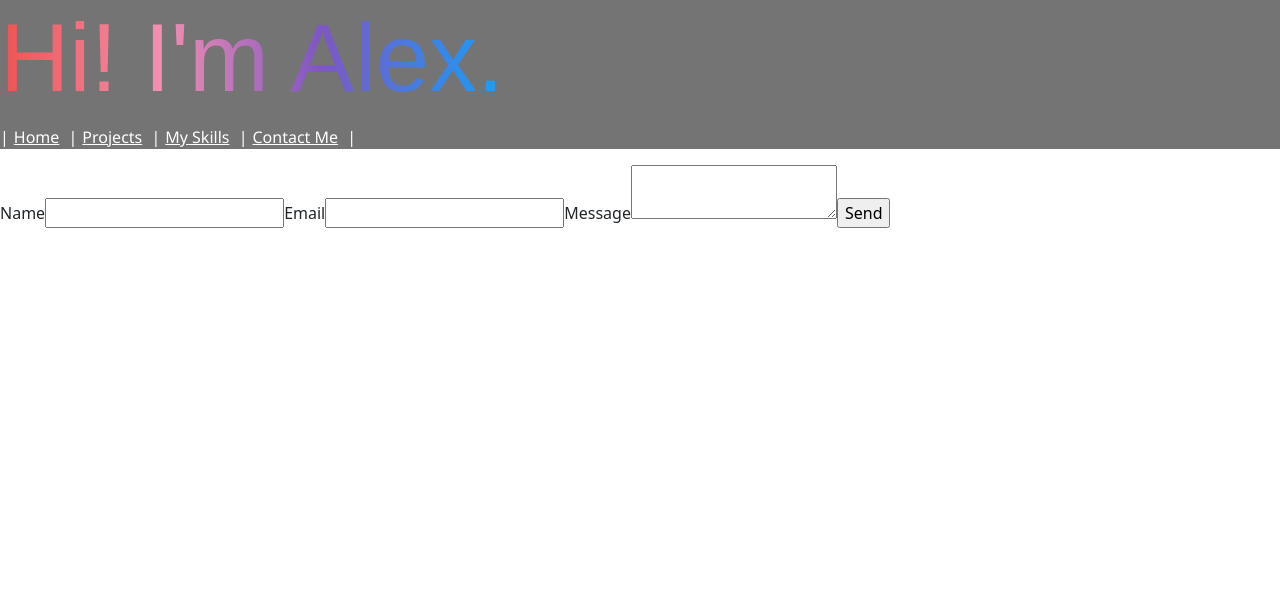
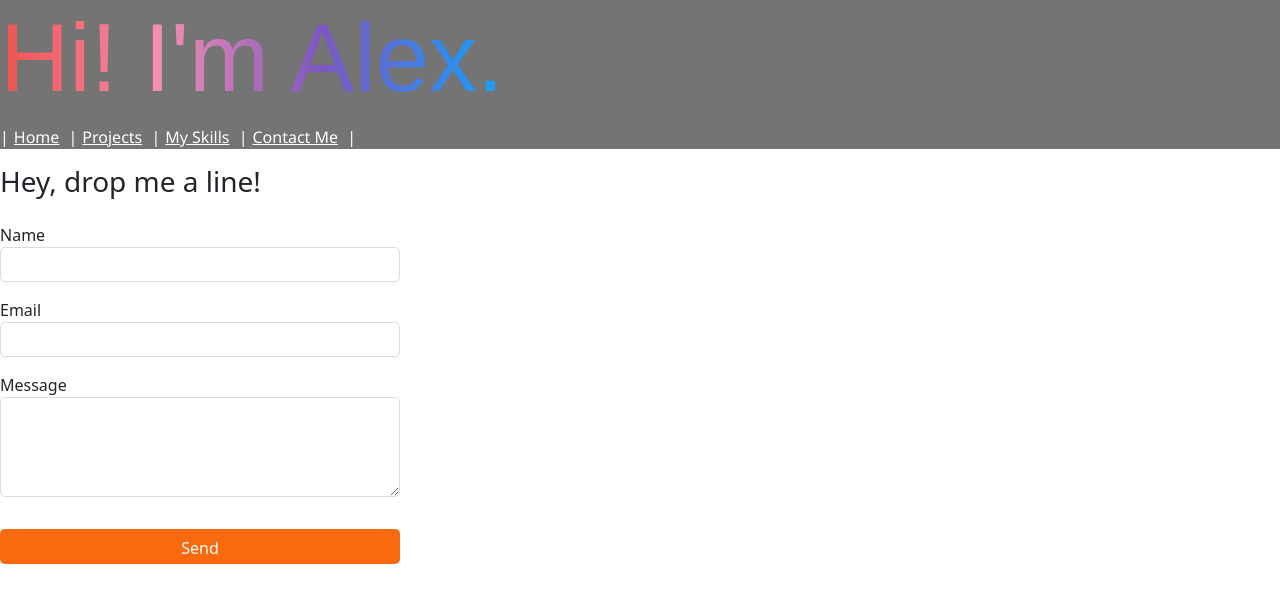
Before and after one commit to alexiusvdt/profile, a React (Create React App) app: page /contact-me in a window 1280 px wide. Shown: the top 602 px of the page. Built offline with nearby package versions, Linux system fonts and the light colour scheme.

Commit message:
fix env variables, add styling to contactform

```diff
--- a/src/components/ContactMe.js
+++ b/src/components/ContactMe.js
@@ -1,5 +1,52 @@
 import React, { useRef } from 'react';
 import emailjs from '@emailjs/browser';
+import styled from 'styled-components';
+
+const StyledContactForm = styled.div`
+  width: 400px;
+  form {
+    display: flex;
+    align-items: flex-start;
+    flex-direction: column;
+    width: 100%;
+    font-size: 16px;
+    input {
+      width: 100%;
+      height: 35px;
+      padding: 7px;
+      outline: none;
+      border-radius: 5px;
+      border: 1px solid rgb(220, 220, 220);
+      &:focus {
+        border: 2px solid rgba(0, 206, 158, 1);
+      }
+    }
+    textarea {
+      max-width: 100%;
+      min-width: 100%;
+      width: 100%;
+      max-height: 100px;
+      min-height: 100px;
+      padding: 7px;
+      outline: none;
+      border-radius: 5px;
+      border: 1px solid rgb(220, 220, 220);
+      &:focus {
+        border: 2px solid rgba(0, 206, 158, 1);
+      }
+    }
+    label {
+      margin-top: 1rem;
+    }
+    input[type="submit"] {
+      margin-top: 2rem;
+      cursor: pointer;
+      background: rgb(249, 105, 14);
+      color: white;
+      border: none;
+    }
+  }
+`;
 
 export const ContactForm = () => {
   const form = useRef();
@@ -15,12 +62,16 @@ export const ContactForm = () => {
       )
       .then((result) => {
           console.log(result.text);
+          console.log("message sent");
       }, (error) => {
           console.log(error.text);
       });
   };
 
   return (
+    <>
+    <h3>Hey, drop me a line! </h3>
+    <StyledContactForm>
     <form ref={form} onSubmit={sendEmail}>
       <label>Name</label>
       <input type="text" name="user_name" />
@@ -30,6 +81,8 @@ export const ContactForm = () => {
       <textarea name="message" />
       <input type="submit" value="Send" />
     </form>
+    </StyledContactForm>
+    </>
   );
 };
 
```
Also changed, not shown: 1 other file (tests, documents, lock files or other folders).
